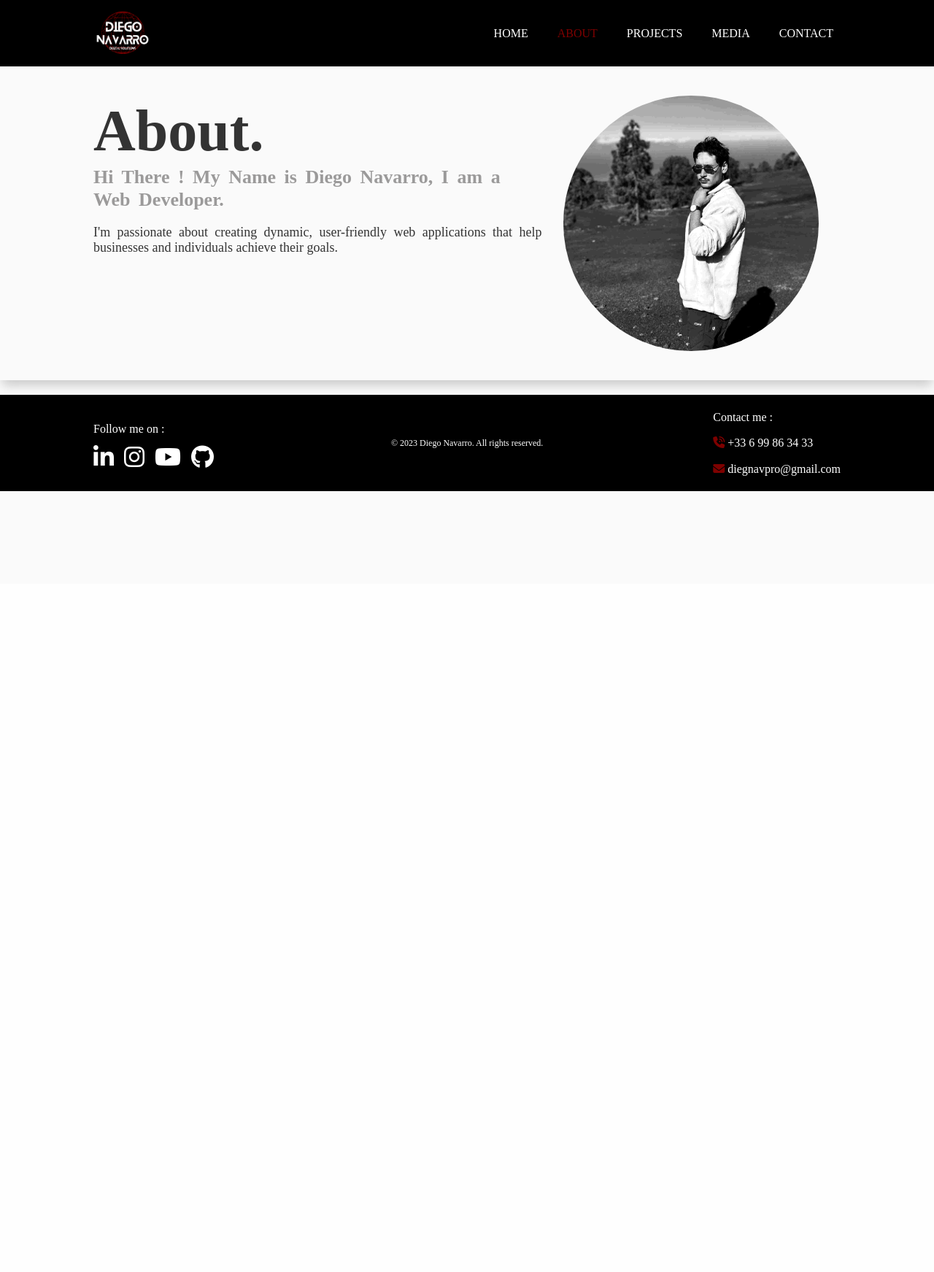
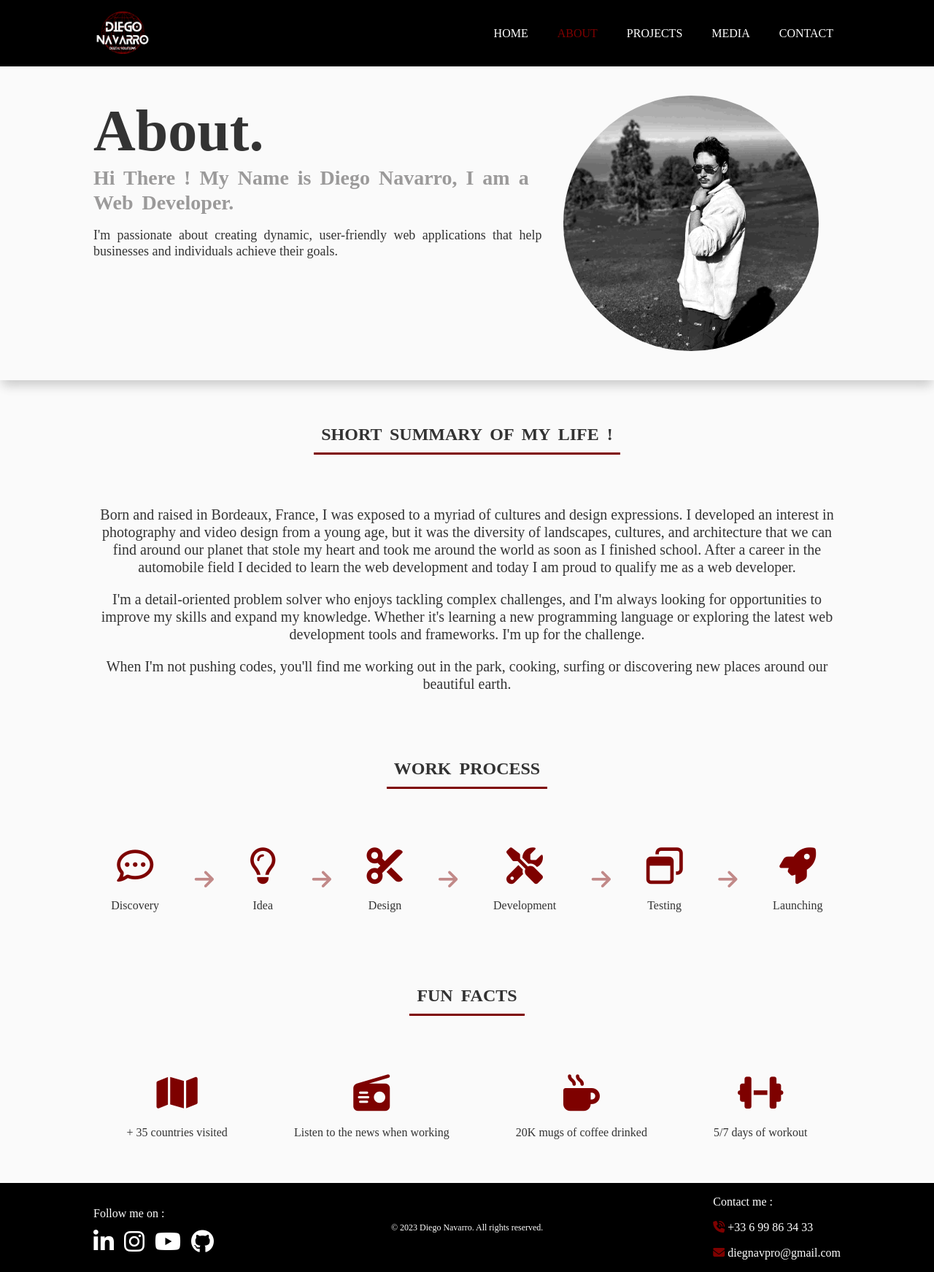
Before and after one commit to DiegNav33/My-Portfolio, a PHP site: page /pages/about.html in a window 1280 px wide. Shown: the whole page at 73% size. Before the commit the page ends 673 px from the top, so only its background shows below. Run offline with PHP 8.4, Linux system fonts and the light colour scheme; some libraries are stand-ins or nearby versions.

Commit message:
About html modified, content added and style scss modified for the index and about page, photo added in files, body scss ->h3 added

```diff
--- a/css/style.css
+++ b/css/style.css
@@ -364,9 +364,18 @@ body h1 {
   margin-bottom: 0;
 }
 body h2 {
-  font-size: 2.6rem;
+  font-size: 2.8rem;
   color: rgb(155, 154, 154);
   word-spacing: 0.5rem;
+  margin: 0;
+}
+body h3 {
+  font-size: 2.4rem;
+  border-bottom: 3px solid var(--colorRed);
+  display: inline-block;
+  padding: 1rem;
+  word-spacing: 0.5rem;
+  text-transform: uppercase;
   margin: 0;
 }
 body .intro {
@@ -504,6 +513,35 @@ main .aboutFlex .aboutGeneralRight img {
   top: -60px;
   display: block;
   width: 150%;
+}
+main .aboutContent article {
+  padding: 3rem 0;
+  text-align: center;
+}
+main .aboutContent article .aboutContentText {
+  padding-top: 5rem;
+}
+main .aboutContent article .aboutContentText p {
+  font-size: 2rem;
+}
+main .aboutContent .aboutContentFlex {
+  display: flex;
+  justify-content: space-around;
+  align-items: center;
+}
+main .aboutContent .aboutContentFlex div {
+  padding-top: 5rem;
+}
+main .aboutContent .aboutContentFlex div i {
+  font-size: 5rem;
+  color: var(--colorRed);
+}
+main .aboutContent .aboutContentFlex div p {
+  margin: 0;
+  margin-top: 2rem;
+}
+main .aboutContent .aboutContentFlex .arrow i {
+  font-size: 3rem;
 }
 main .projectsFlex {
   display: flex;
@@ -660,7 +698,6 @@ main .contactForm fieldset button:hover {
 footer {
   background-color: var(--bgGeneral);
   color: var(--colorWhite);
-  padding: 0.5rem 0;
 }
 footer .dFlex {
   align-items: center;
--- a/index.html
+++ b/index.html
@@ -36,7 +36,6 @@
         <div class="container">
             <div class="homeFlex">
                 <h1>Transforming Ideas Into Functional Websites.</h1>
-                <!-- <p class="intro">Web Developer with a Passion for Creating Engaging User Experiences.</p> -->
                 <h2>Web Developer with a Passion for Creating Engaging User Experiences.</h2>
             </div>
         </div>
--- a/pages/about.html
+++ b/pages/about.html
@@ -50,6 +50,81 @@
                 </div>
             </div>
         </div>
+        <div class="container aboutContent">
+            <article>
+                <h3>Short summary of my life !</h3>
+                <div class="aboutContentText">
+                    <p>Born and raised in Bordeaux, France, I was exposed to a myriad of cultures and design expressions. I developed an interest in photography and video design from a young age, but it was the diversity of landscapes, cultures, and architecture that we can find around our planet that stole my heart and took me around the world as soon as I finished school. After a career in the automobile field I decided to learn the web development and today I am proud to qualify me as a web developer.</p>
+                    <p>I'm a detail-oriented problem solver who enjoys tackling complex challenges, and I'm always looking for opportunities to improve my skills and expand my knowledge. Whether it's learning a new programming language or exploring the latest web development tools and frameworks. I'm up for the challenge.</p>
+                    <p>When I'm not pushing codes, you'll find me working out in the park, cooking, surfing or discovering new places around our beautiful earth.</p>
+                </div>
+            </article>
+            <article>
+                <h3>Work process</h3>
+                <article class="aboutContentFlex">
+                    <div>
+                        <i class="fa-regular fa-comment-dots"></i>
+                        <p>Discovery</p>
+                    </div>
+                    <div class="arrow">
+                        <i class="fa-solid fa-arrow-right fa-fade"></i>
+                    </div>
+                    <div>
+                        <i class="fa-regular fa-lightbulb"></i>
+                        <p>Idea</p>
+                    </div>
+                    <div class="arrow">
+                        <i class="fa-solid fa-arrow-right fa-fade"></i>
+                    </div>
+                    <div>
+                        <i class="fa-solid fa-scissors"></i>
+                        <p>Design</p>
+                    </div>
+                    <div class="arrow">
+                        <i class="fa-solid fa-arrow-right fa-fade"></i>
+                    </div>
+                    <div>
+                        <i class="fa-solid fa-screwdriver-wrench"></i>
+                        <p>Development</p>
+                    </div>
+                    <div class="arrow">
+                        <i class="fa-solid fa-arrow-right fa-fade"></i>
+                    </div>
+                    <div>
+                        <i class="fa-regular fa-window-restore"></i>
+                        <p>Testing</p>
+                    </div>
+                    <div class="arrow">
+                        <i class="fa-solid fa-arrow-right fa-fade"></i>
+                    </div>
+                    <div>
+                        <i class="fa-solid fa-rocket"></i>
+                        <p>Launching</p>
+                    </div>
+                </article>
+            </article>
+            <article>
+                <h3>Fun facts</h3>
+                <article class="aboutContentFlex">
+                    <div>
+                        <i class="fa-solid fa-map"></i>
+                        <p>+ 35 countries visited</p>
+                    </div>
+                    <div>
+                        <i class="fa-solid fa-radio"></i>
+                        <p>Listen to the news when working</p>
+                    </div>
+                    <div>
+                        <i class="fa-solid fa-mug-hot"></i>
+                        <p>20K mugs of coffee drinked</p>
+                    </div>
+                    <div>
+                        <i class="fa-solid fa-dumbbell"></i>
+                        <p>5/7 days of workout </p>
+                    </div>
+                </article>
+            </article>
+        </div>
     </main>
     <footer>
         <div class="container">
--- a/scss/_body.scss
+++ b/scss/_body.scss
@@ -11,9 +11,19 @@ body {
     }
 
     h2 {
-        font-size: 2.6rem;
+        font-size: 2.8rem;
         color: rgb(155, 154, 154);
         word-spacing: .5rem;
+        margin: 0;
+    }
+
+    h3{
+        font-size: 2.4rem;
+        border-bottom: 3px solid var(--colorRed);
+        display: inline-block;
+        padding: 1rem;
+        word-spacing: .5rem;
+        text-transform: uppercase;
         margin: 0;
     }
 
--- a/scss/style.scss
+++ b/scss/style.scss
@@ -77,8 +77,9 @@ main {
         bottom: 0;
         min-width: 100%;
         min-height: 100%;
+        // width: 100%;
         z-index: -1;
-      }
+    }
     .homeFlex {
         text-align: center;
         padding: 25rem 0;
@@ -140,6 +141,43 @@ main {
                 top:-60px;
                 display: block;
                 width: 150%;
+            }
+        }
+    }
+
+    .aboutContent{
+        article{
+            padding: 3rem 0;
+            text-align: center;
+            .aboutContentText{
+                padding-top: 5rem;
+
+                p{
+                    font-size: 2rem;
+                }
+            }
+        }
+        .aboutContentFlex{
+            display: flex;
+            justify-content: space-around;
+            align-items: center;
+
+            div{
+                padding-top: 5rem;
+                i{
+                    font-size: 5rem;
+                    color: var(--colorRed);
+                }
+
+                p{
+                    margin: 0;
+                    margin-top: 2rem;
+                }
+            }
+            .arrow{
+                i{
+                    font-size: 3rem;
+                }
             }
         }
     }
@@ -343,7 +381,7 @@ footer {
 
     background-color: var(--bgGeneral);
     color: var(--colorWhite);
-    padding: .5rem 0;
+    //padding: .5rem 0;
 
     .dFlex {
         align-items: center;
```
Also changed, not shown: images/ispahan_link_the_values_of_communication_graphic_design_and_we_312774c2-a155-4478-8a2d-723b41ec9387.png (added), images/laptopIndex.jpg (deleted), 1 other file.
